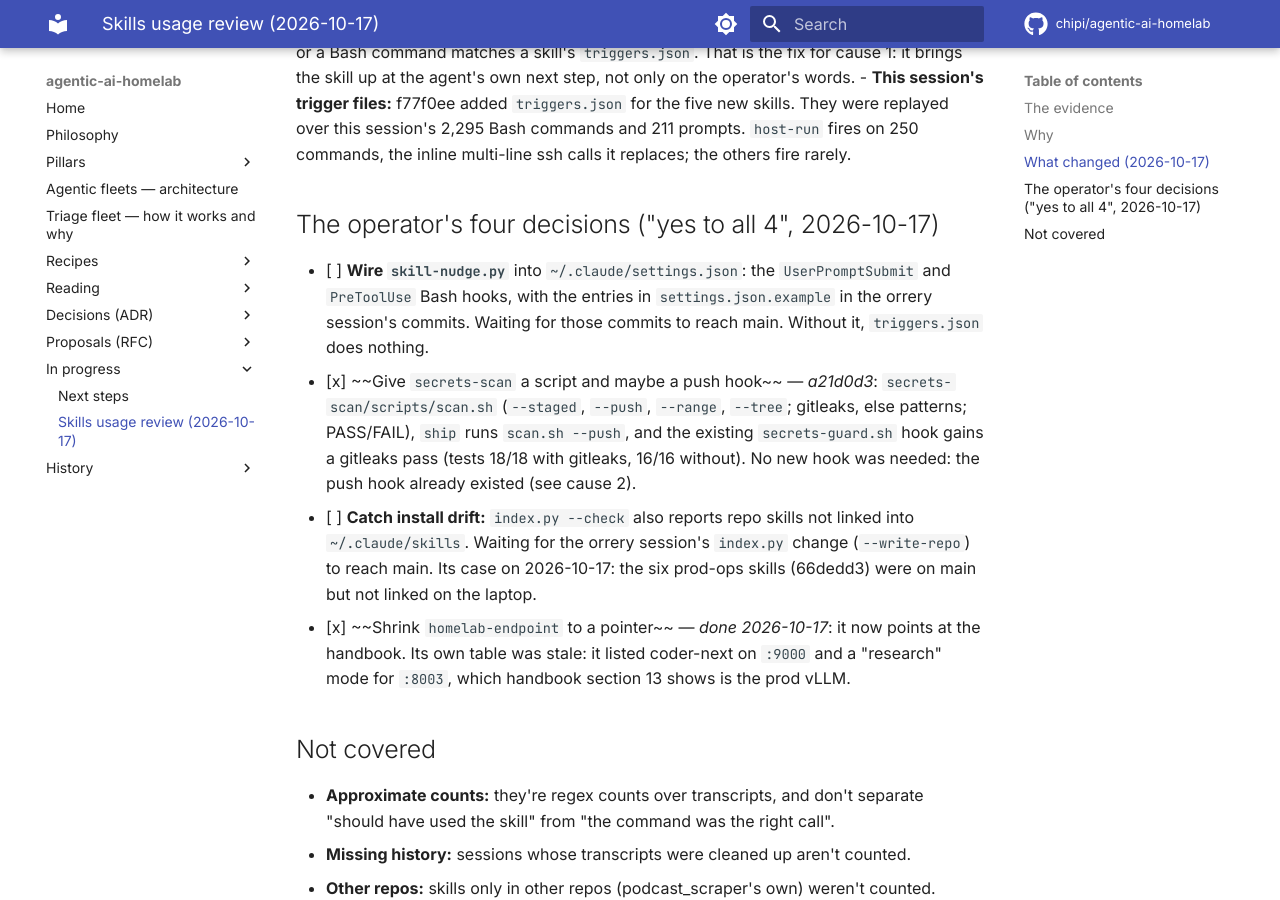
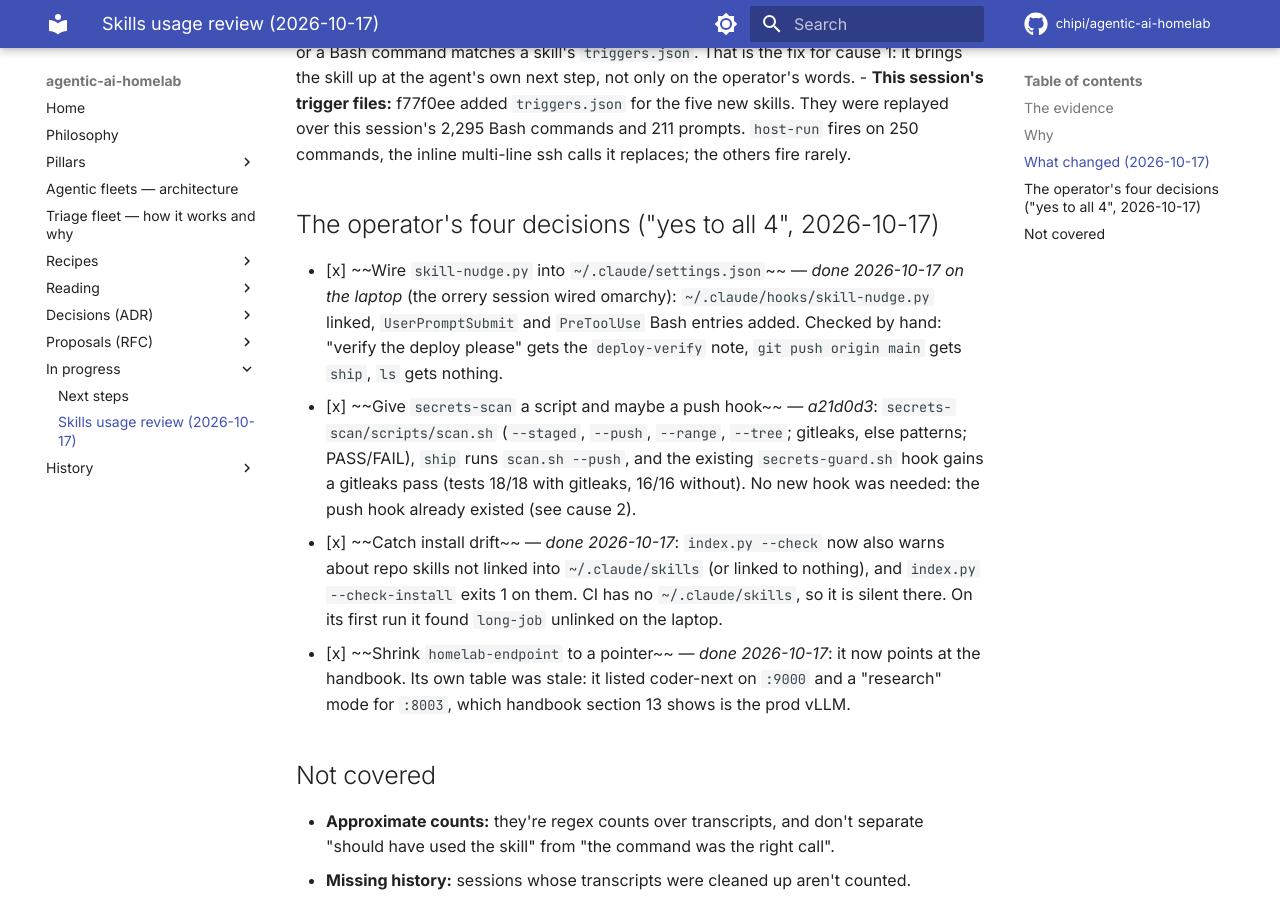
Before and after one commit to chipi/agentic-ai-homelab, an MkDocs documentation site: the page built from docs/wip/skills-usage-review-2026-10-17.md, in a window 1280 px wide and 900 px high, scrolled down 2431 px. Built offline with MkDocs 1.6.1 and Material for MkDocs 9.7.7, drawn with Linux system fonts in a browser that asks for light colours; comment, search, counter and statistics services are not loaded.

Commit message:
feat(skills): index.py reports repo skills not installed on this machine
--check (CI) now also warns about repo skills that aren't linked into
~/.claude/skills, or are linked to nothing; it stays silent where
~/.claude/skills doesn't exist, so CI behaviour is unchanged.
--check-install exits 1 on the same drift, for a per-machine check. The fix
it prints is install.sh (dry-run first).

Tested: clean -> 'all repo skills installed' rc 0; an unlinked skill and a
dangling link both reported, rc 1; HOME without ~/.claude/skills -> rc 0
for both modes. First run found long-job unlinked on the laptop.

Skills review and NEXT_STEPS: all four decisions struck. skill-nudge is
wired on the laptop (omarchy by the orrery session).

Co-Authored-By: Claude Opus 5.5 <noreply@anthropic.com>
Claude-Session: https://claude.ai/code/session_01MNRUHvgAHLZHoptNTkjS1c

```diff
--- a/docs/wip/skills-usage-review-2026-10-17.md
+++ b/docs/wip/skills-usage-review-2026-10-17.md
@@ -84,19 +84,20 @@ never invoked: `fleet-stats`, `compose-check`, `vllm-deploy`, `dgx-status`, `obs
 
 ## The operator's four decisions ("yes to all 4", 2026-10-17)
 
-- [ ] **Wire `skill-nudge.py`** into `~/.claude/settings.json`: the `UserPromptSubmit` and
-      `PreToolUse` Bash hooks, with the entries in `settings.json.example` in the orrery
-      session's commits. Waiting for those commits to reach main. Without it,
-      `triggers.json` does nothing.
+- [x] ~~Wire `skill-nudge.py` into `~/.claude/settings.json`~~ — *done 2026-10-17 on the
+      laptop* (the orrery session wired omarchy): `~/.claude/hooks/skill-nudge.py` linked,
+      `UserPromptSubmit` and `PreToolUse` Bash entries added. Checked by hand: "verify the
+      deploy please" gets the `deploy-verify` note, `git push origin main` gets `ship`, `ls`
+      gets nothing.
 - [x] ~~Give `secrets-scan` a script and maybe a push hook~~ — *a21d0d3*:
       `secrets-scan/scripts/scan.sh` (`--staged`, `--push`, `--range`, `--tree`; gitleaks,
       else patterns; PASS/FAIL), `ship` runs `scan.sh --push`, and the existing
       `secrets-guard.sh` hook gains a gitleaks pass (tests 18/18 with gitleaks, 16/16
       without). No new hook was needed: the push hook already existed (see cause 2).
-- [ ] **Catch install drift:** `index.py --check` also reports repo skills not linked into
-      `~/.claude/skills`. Waiting for the orrery session's `index.py` change
-      (`--write-repo`) to reach main. Its case on 2026-10-17: the six prod-ops skills
-      (66dedd3) were on main but not linked on the laptop.
+- [x] ~~Catch install drift~~ — *done 2026-10-17*: `index.py --check` now also warns about
+      repo skills not linked into `~/.claude/skills` (or linked to nothing), and
+      `index.py --check-install` exits 1 on them. CI has no `~/.claude/skills`, so it is
+      silent there. On its first run it found `long-job` unlinked on the laptop.
 - [x] ~~Shrink `homelab-endpoint` to a pointer~~ — *done 2026-10-17*: it now points at the
       handbook. Its own table was stale: it listed coder-next on `:9000` and a "research"
       mode for `:8003`, which handbook section 13 shows is the prod vLLM.
```
Also changed, not shown: docs/wip/NEXT_STEPS.md (+5 -5 lines), 1 other file.
